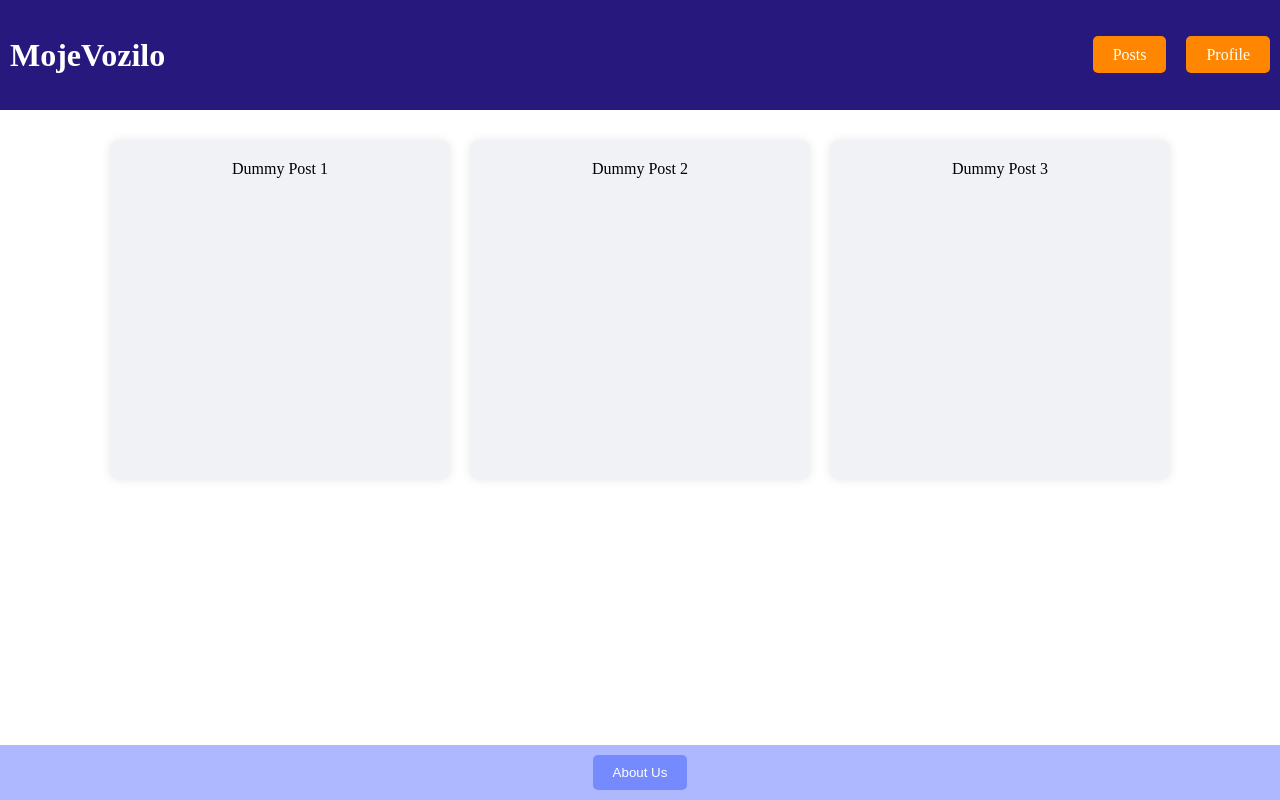
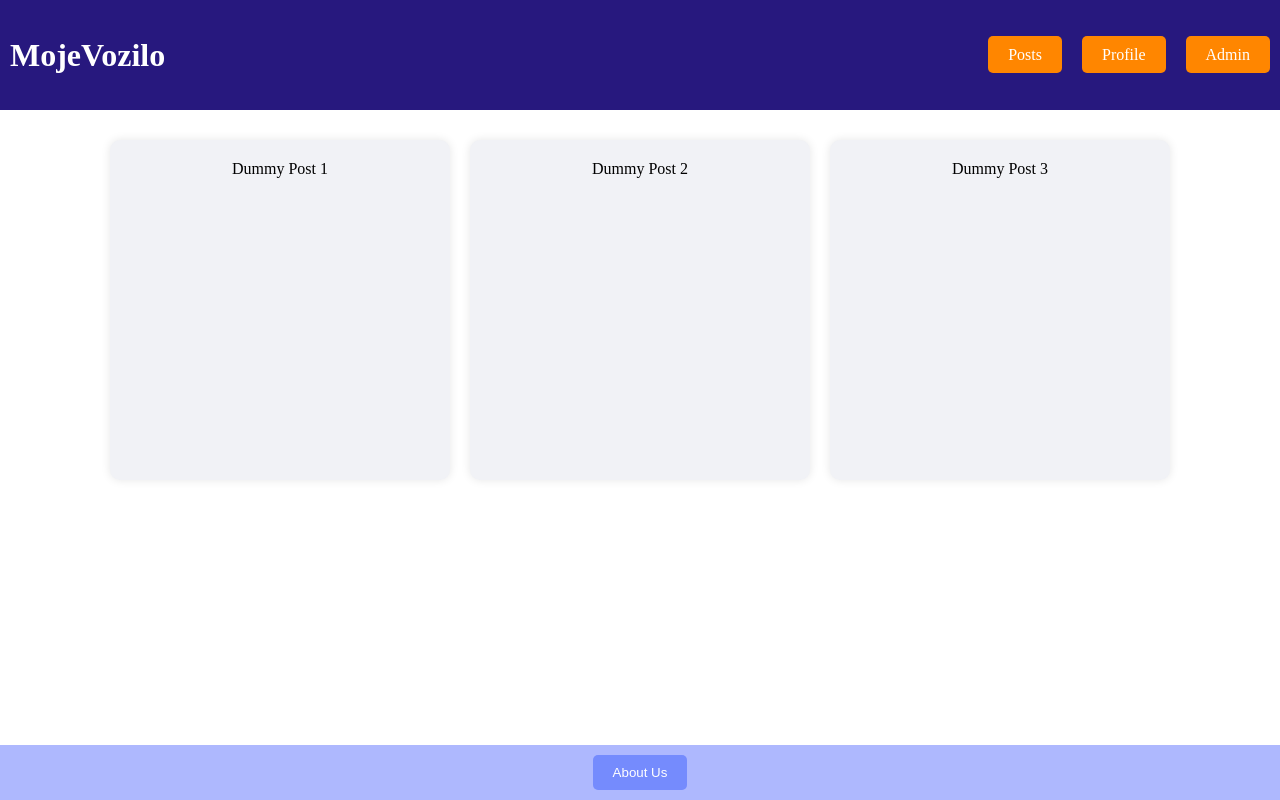
Before and after one commit to unagi22/auto-oglasi, a React (Vite) app: page / in a window 1280 px wide. Built offline with nearby package versions, Linux system fonts and the light colour scheme.

Commit message:
Include Admin link.

```diff
--- a/src/App.jsx
+++ b/src/App.jsx
@@ -1,4 +1,3 @@
-import React from "react";
 import { BrowserRouter as Router, Link } from "react-router-dom";
 import Logo from "./components/logo";
 import Footer from "./components/footer";
@@ -20,6 +19,9 @@ const App = () => {
             <li>
               <Link to="/profile">Profile</Link>
             </li>
+            <li>
+              <Link to="/admin">Admin</Link>
+            </li>
           </ul>
         </nav>
         <AppRoutes />
```
